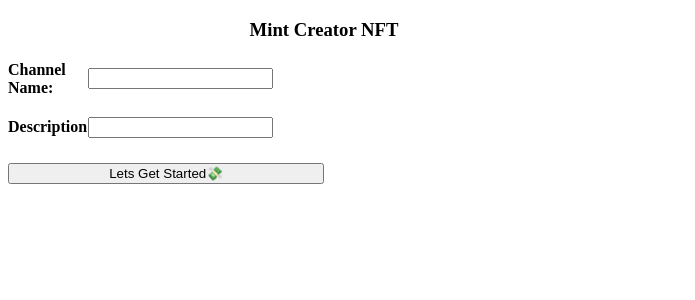
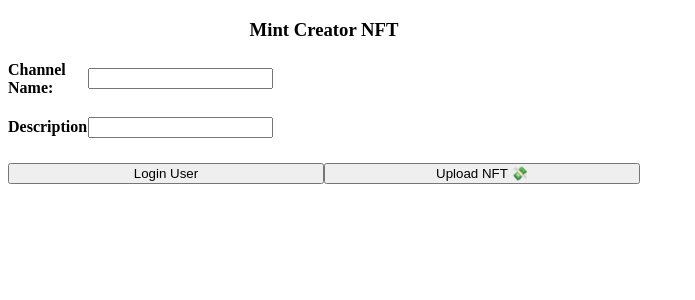
Before and after one commit to NikhilBhutani/AffinityNFT-ETHGlobal, a React (Create React App) app in the folder client/: page /mintnft in a window 1280 px wide. Shown: the top 300 px of the page, without its empty margins (0-695 px from the left). Built offline with nearby package versions, Linux system fonts and the light colour scheme.

Commit message:
Login via moralis

```diff
--- a/client/src/components/MintNFT/partA.js
+++ b/client/src/components/MintNFT/partA.js
@@ -2,6 +2,9 @@ import { Button, Input} from "antd";
 import Text from "antd/lib/typography/Text";
 import { useEffect, useState } from "react";
 import { useMoralis } from "react-moralis";
+import  { Moralis } from 'moralis';
+//const web3 = new Web3(window.ethereum);
+
 
 const styles = {
     card: {
@@ -39,7 +42,10 @@ const styles = {
   };
 
 function PartA() {
-    // const { Moralis } = useMoralis();
+    //const { Moralis } = useMoralis();
+    const API_URL =  'https://s3nlldgkmodi.usemoralis.com:2053/server';
+    const API_KEY = 'cOep3uCa15236HwUfmeHmvLtTiNBy3t2ePpveLsk';
+    var globalUser;
     // const [receiver, setReceiver] = useState();
     // const [asset, setAsset] = useState();
     // const [tx, setTx] = useState();
@@ -50,7 +56,24 @@ function PartA() {
     //   asset && amount && receiver ? setTx({ amount, receiver, asset }) : setTx();
     // }, [asset, amount, receiver]);
 
-    async function transfer() {
+    async function startMoralisAndLogin(){
+     await Moralis.start({ serverUrl: API_URL, appId: API_KEY });
+
+     const currentUser = Moralis.User.current();
+         if (currentUser) {
+            console.log("User alredy logged in")
+            console.log(currentUser.get('ethAddress'))
+            globalUser = currentUser;
+           } else {
+            Moralis.authenticate().then(user =>{
+              console.log(user.get('ethAddress'))
+              globalUser = user
+            })
+           }
+    }
+
+    async function mintMyNFT() {
+
 
     }
 
@@ -85,16 +108,30 @@ function PartA() {
               }}
             />
           </div>
+          {/* <div class="input-group mb-3">
+            <input type="file" disabled = "true" id="file">
+          </div> */}
 
           <Button
             type="primary"
             size="large"
           //  loading={isPending}
             style={{ width: "50%", marginTop: "25px" }}
-            onClick={() => transfer()}
+            onClick={() => startMoralisAndLogin()}
           //  disabled={!tx}
           >
-            Lets Get Started💸
+            Login User
+          </Button>
+
+          <Button
+            type="primary"
+            size="large"
+          //  loading={isPending}
+            style={{ width: "50%", marginTop: "25px" }}
+            onClick={() => mintMyNFT()}
+          //  disabled={!tx}
+          >
+            Upload NFT 💸
           </Button>
         </div>
       </div>
--- a/client/src/index.js
+++ b/client/src/index.js
@@ -7,7 +7,7 @@ import {
 } from "react-router-dom";
 import App from './App';
 import Home from '../src/components/Home'
-import MintNFT from '../src/components/MintNFT'
+import MintNFT from './components/MintNFT/partA'
 
 ReactDOM.render(
   <React.StrictMode>
```
